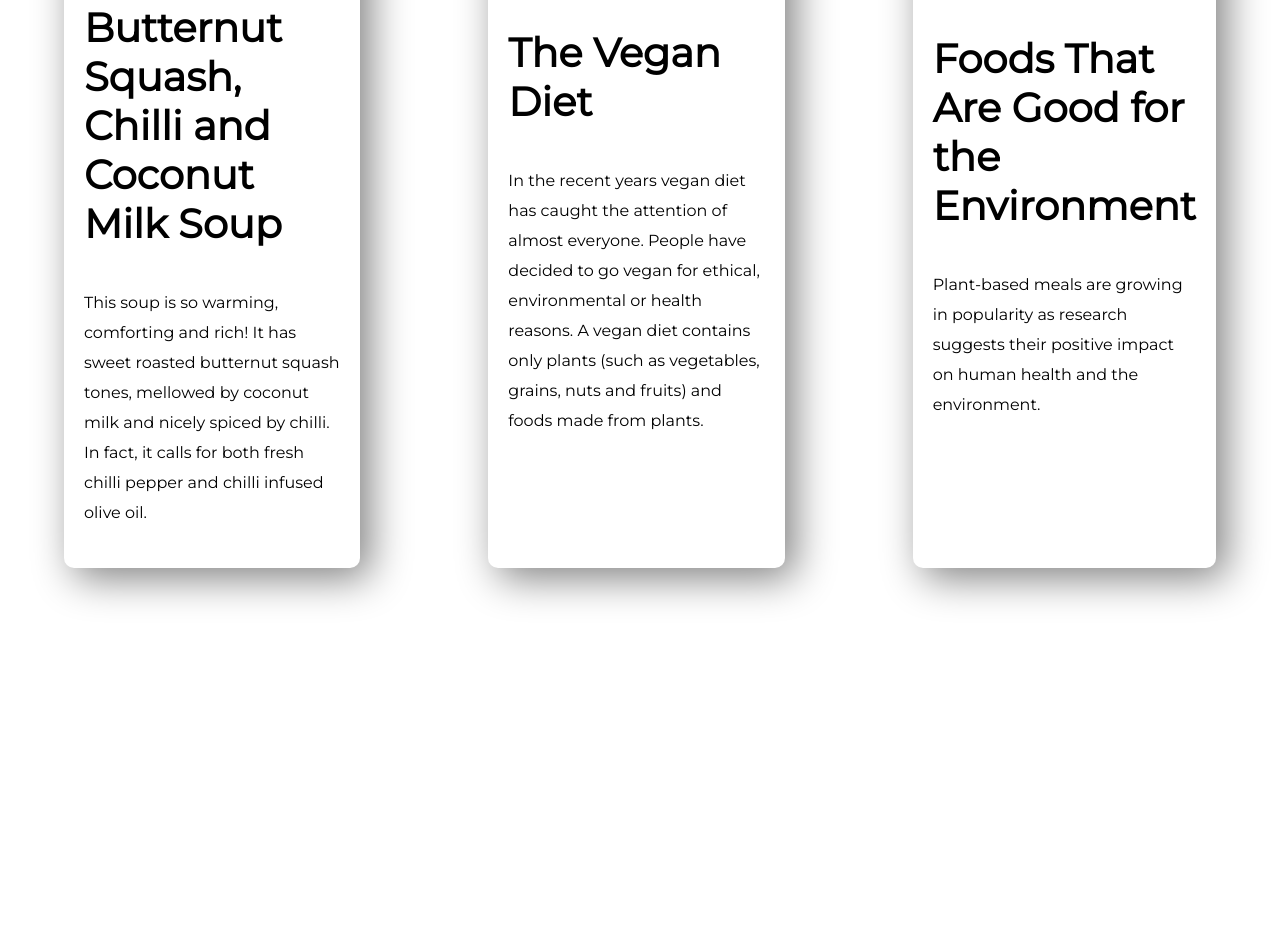
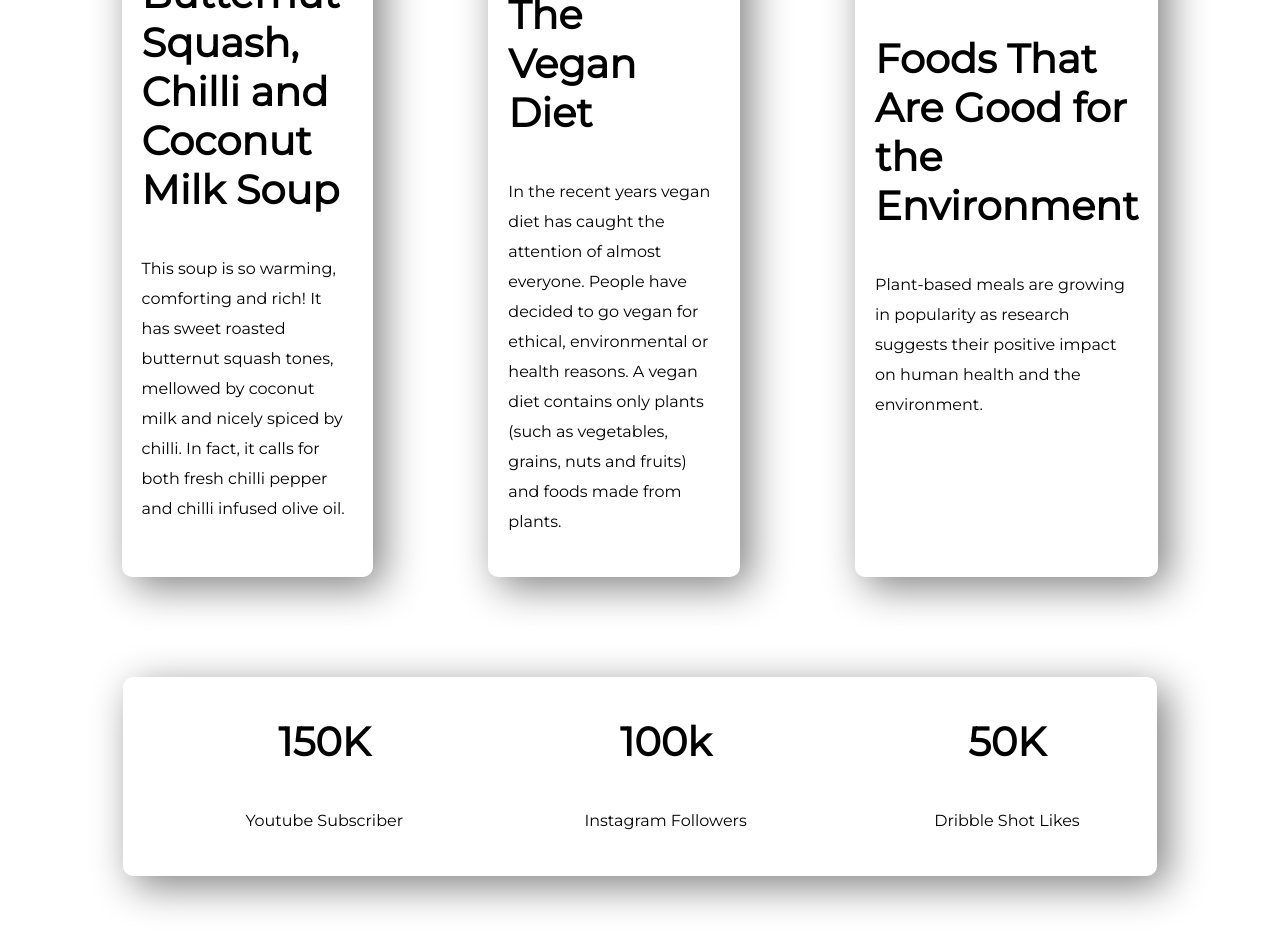
Before and after one commit to mashruf/landing-page-practise, a plain HTML site: page index.html in a window 1280 px wide. Shown: the part 1894-2843 px from the top of the page. Before the commit the page ends 2562 px from the top, so only its background shows below. Drawn offline with Linux system fonts and the light colour scheme.

Commit message:
social part added

```diff
--- a/index.html
+++ b/index.html
@@ -47,7 +47,7 @@
             </p>
         </div>
 
-        <section class="floating-part">
+        <section class="floating-part recipie-part">
             <div class="recipie">
                 <img class="recipie-img" src="images/food-1.png" alt="Butternut Squash, Chilli and Coconut Milk Soup">
                 <h3>Butternut Squash, Chilli and Coconut Milk Soup</h3>
@@ -72,6 +72,20 @@
         </section>
 
     </section>
+    <section class="floating-part social-part">
+        <div class="social">
+            <h3>150K</h3>
+            <p>Youtube Subscriber</p>
+        </div>
+        <div class="social">
+            <h3>100k</h3>
+            <p>Instagram Followers</p>
+        </div>
+        <div class="social">
+            <h3>50K</h3>
+            <p>Dribble Shot Likes</p>
+        </div>
+    </section>
 </body>
 
 </html>
--- a/style.css
+++ b/style.css
@@ -89,8 +89,16 @@ h2{
     margin-right: 25%;
 }
 
+.recipie-part{
+    width: 90%;
+    margin-bottom: 100px;
+    margin-left: auto;
+    margin-right: auto;
+}
+
+
 .recipie{
-    width: 40%;
+    width: 30%;
     margin-left: 5%;
     margin-right: 5%;
     box-shadow: 10px 10px 40px grey;
@@ -119,3 +127,24 @@ h3{
 .recipie p{
     color: black;
 }
+
+.social-part{
+    box-shadow: 10px 10px 40px grey;
+    border-radius: 10px;
+    padding-left: 5px;
+    padding-right: 5px;
+    width: 80%;
+    margin-left: auto;
+    margin-right: auto;
+    margin-bottom: 100px;
+}
+
+.social{
+    width: 30%;
+    text-align: center;
+    padding-left: 5%;
+}
+
+.social p{
+    color: black;
+}
```
